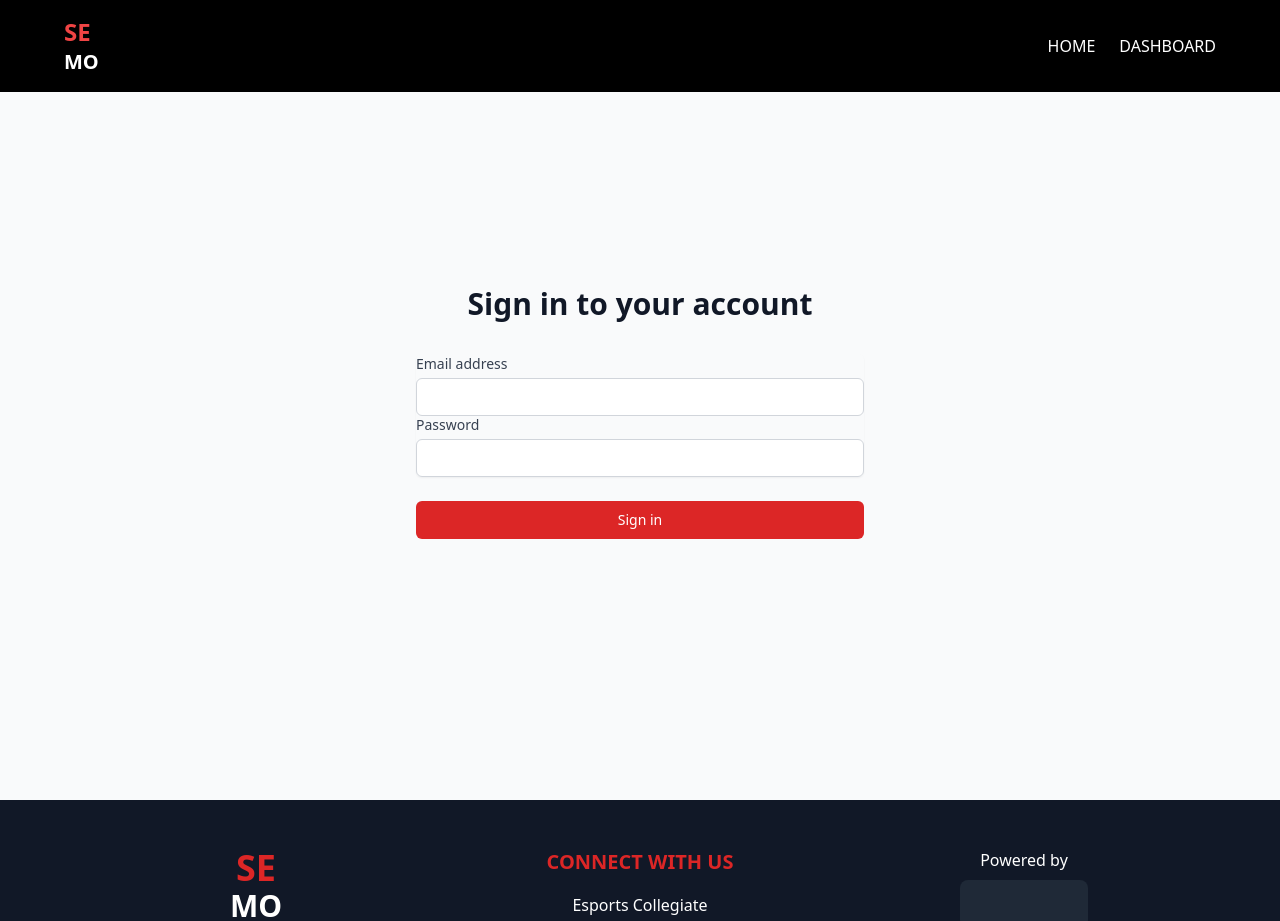
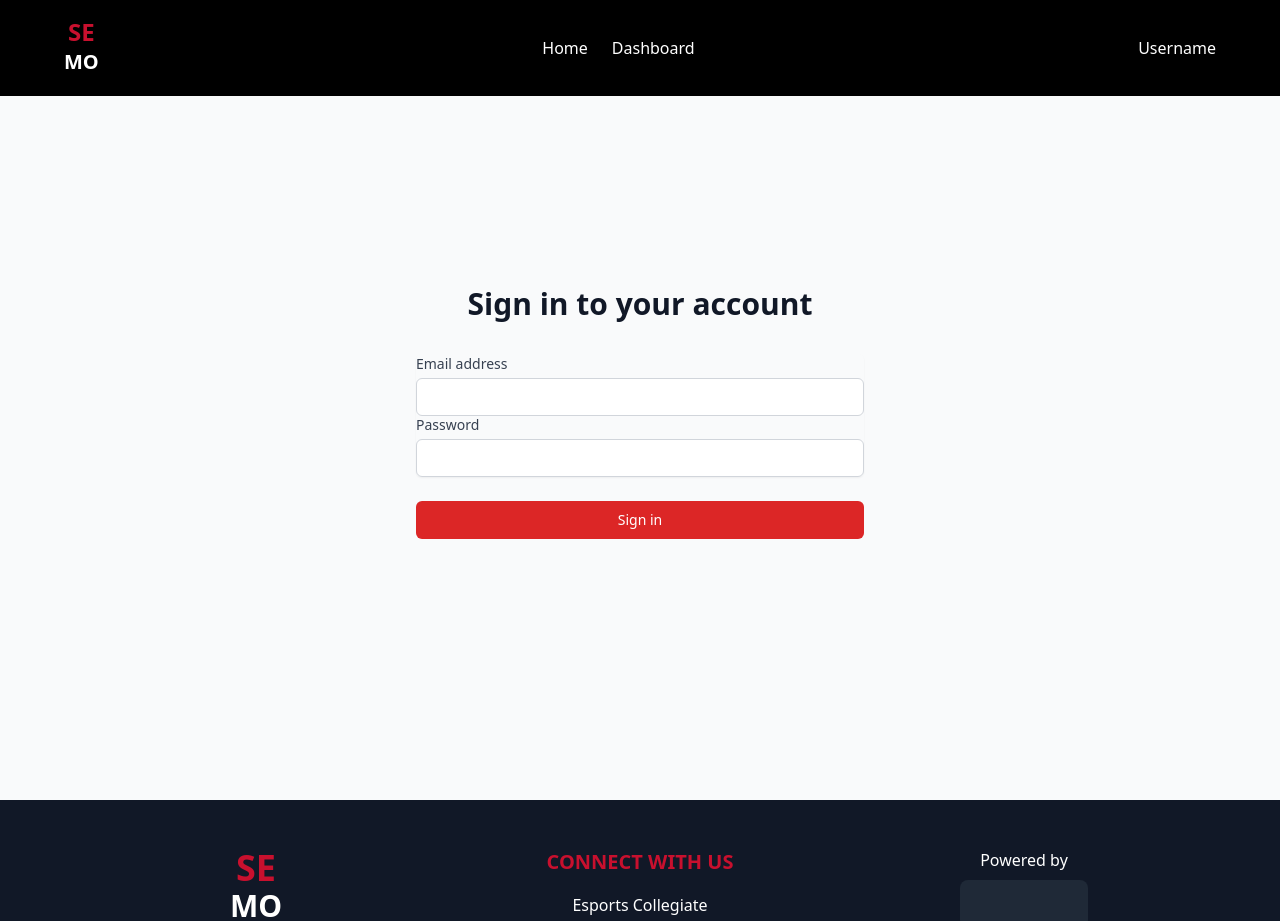
Before and after one commit to anuragbhattarai31/EsportsWeb, a React (Vite) app in the folder Frontend/: page /login in a window 1280 px wide. Shown: the top 921 px of the page. Built offline with nearby package versions, Linux system fonts and the light colour scheme.

Commit message:
updated navbar

```diff
--- a/Frontend/src/Components/Footer.jsx
+++ b/Frontend/src/Components/Footer.jsx
@@ -2,12 +2,12 @@ import React from 'react';
 
 const Footer = () => {
   return (
-    <footer className="bg-gray-900 text-white py-12 border-t-3 border-red-600">
+    <footer className="bg-gray-900 text-white py-12 border-t-3 border-semored">
       <div className="max-w-6xl mx-auto px-4 grid grid-cols-1 md:grid-cols-3 gap-8">
         {/* Left Section */}
         <div className="flex flex-col items-center">
           <div className="font-bold text-center mb-4">
-            <div className="text-red-600 text-4xl">SE</div>
+            <div className="text-semored text-4xl">SE</div>
             <div className="text-white text-3xl">MO</div>
           </div>
           <p className="text-sm text-center">
@@ -18,7 +18,7 @@ const Footer = () => {
 
         {/* Middle Section */}
         <div className="text-center">
-          <h3 className="text-red-600 text-xl font-bold mb-4">CONNECT WITH US</h3>
+          <h3 className="text-semored text-xl font-bold mb-4">CONNECT WITH US</h3>
           <p className="leading-relaxed">
             Esports Collegiate<br />
             123 University Drive<br />
--- a/Frontend/src/Components/Header.jsx
+++ b/Frontend/src/Components/Header.jsx
@@ -1,15 +1,113 @@
+import { useState, useEffect } from 'react';
+
 const Header = () => {
+  const [isOpen, setIsOpen] = useState(false);
+  const [isDropdownOpen, setIsDropdownOpen] = useState(false);
+  const [isUserDropdownOpen, setIsUserDropdownOpen] = useState(false);
+  const [username, setUsername] = useState('');
+
+  const toggleMenu = () => {
+    setIsOpen(!isOpen);
+  };
+
+  const handleMouseEnter = () => {
+    setIsDropdownOpen(true);
+  };
+
+  const handleMouseLeave = () => {
+    setTimeout(() => {
+      setIsDropdownOpen(false);
+    }, 200);
+  };
+
+  const handleUserMouseEnter = () => {
+    setIsUserDropdownOpen(true);
+  };
+
+  const handleUserMouseLeave = () => {
+    setIsUserDropdownOpen(false);
+  };
+
+  useEffect(() => {
+    const fetchUserDetails = async () => {
+      const token = localStorage.getItem('token');
+      if (!token) return;
+
+      try {
+        const response = await fetch('http://localhost:5000/api/auth/user', {
+          headers: { Authorization: `Bearer ${token}` },
+        });
+        const data = await response.json();
+        if (response.ok) {
+          setUsername(data.username);
+        } else {
+          console.error('Error fetching user details:', data.error);
+        }
+      } catch (error) {
+        console.error('Error fetching user details:', error);
+      }
+    };
+
+    fetchUserDetails();
+  }, []);
+
   return (
-      <header className="w-full bg-black text-white p-4 fixed top-0 z-50">
+    <header className="w-full bg-semoblack text-white p-4 fixed top-0 z-50">
       <div className="max-w-6xl mx-auto flex justify-between items-center">
-          <div className="font-bold">
-            <div className="text-red-500 text-2xl">SE</div>
+        <div
+          className="font-bold text-center mb-1 relative"
+          onMouseEnter={handleMouseEnter}
+          onMouseLeave={handleMouseLeave}
+        >
+          <div className="text-semored text-2xl">SE</div>
           <div className="text-white text-xl">MO</div>
+          <div className={`absolute top-full left-0 min-w-[700px] bg-semoblack text-white p-6 rounded-lg shadow-lg transition-transform duration-150 ease-out transform origin-top ${isDropdownOpen ? 'scale-100 opacity-100' : 'scale-95 opacity-0 pointer-events-none'}`} onMouseEnter={handleMouseEnter} onMouseLeave={handleMouseLeave}>
+            <div className="grid grid-cols-3 gap-10">
+              <div>
+                <h3 className="font-bold text-lg text-gray-300 pb-4 border-b border-gray-600">Games</h3>
+                <a href="#" className="block py-2 hover:text-semored">Valorant</a>
+                <a href="#" className="block py-2 hover:text-semored">Rocket League</a>
+                <a href="#" className="block py-2 hover:text-semored">CSGO</a>
+                <a href="#" className="block py-2 hover:text-semored">Rainbow Six Siege</a>
+                <a href="#" className="block py-2 hover:text-semored">League of Legends</a>
+                <a href="#" className="block py-2 hover:text-semored">Genshin Impact</a>
               </div>
-          <nav className="space-x-6">
-            <a href="/" className="hover:text-red-500">HOME</a>
-            <a href="/dashboard" className="hover:text-red-500">DASHBOARD</a>
+              <div>
+                <h3 className=" text-lg text-gray-300 pb-4 border-b border-gray-600">Teams</h3>
+                <a href="#" className="block py-2 hover:text-semored">Apply to the Team</a>
+                <a href="#" className="block py-2 hover:text-semored">Tournament Standings</a>
+                <a href="#" className="block py-2 hover:text-semored">Teams</a>
+              </div>
+              <div>
+                <h3 className=" text-lg text-gray-300 pb-4 border-b border-gray-600">Others</h3>
+                <a href="#" className="block py-2 hover:text-semored">News</a>
+                <a href="#" className="block py-2 hover:text-semored">Contact Us</a>
+              </div>
+            </div>
+          </div>
+        </div>
+        <nav className="space-x-6 hidden md:flex">
+          <a href="#" className="hover:text-semored">Home</a>
+          <a href="#" className="hover:text-semored">Dashboard</a>
         </nav>
+        <div
+          className="relative"
+          onMouseEnter={handleUserMouseEnter}
+          onMouseLeave={handleUserMouseLeave}
+        >
+          <div className="cursor-pointer">{username || 'Username'}</div>
+          <div className={`absolute top-full right-0 min-w-[150px] bg-semoblack text-white p-4 rounded-lg shadow-lg transition-transform duration-150 easeout transform origin-top ${isUserDropdownOpen ? 'scale-100 opacity-100' : 'scale-95 opacity-0 pointer-events-none'}`}>
+            <a href="#" className="block py-2 hover:text-semored">Profile</a>
+            <a href="#" className="block py-2 hover:text-red-500">Logout</a>
+          </div>
+        </div>
+        <div className="md:hidden">
+          <button onClick={toggleMenu} className="focus:outline-none">
+            <svg className="w-6 h-6" fill="none" stroke="currentColor" viewBox="0 0 24 24" xmlns="http://www.w3.org/2000/svg">
+              <path strokeLinecap="round" strokeLinejoin="round" strokeWidth="2" d="M4 6h16M4 12h16m-7 6h7"></path>
+            </svg>
+          </button>
+        </div>
       </div>
     </header>
   );
--- /dev/null
+++ b/Frontend/src/Components/Layout.jsx
@@ -0,0 +1,15 @@
+import React from 'react';
+import Header from './Header';
+
+const Layout = ({ children }) => {
+  return (
+    <div>
+      <Header />
+      <main className="pt-16"> {/* Adjust padding to match the height of the header */}
+        {children}
+      </main>
+    </div>
+  );
+};
+
+export default Layout;
--- a/Frontend/src/Pages/Dashboard.jsx
+++ b/Frontend/src/Pages/Dashboard.jsx
@@ -1,5 +1,6 @@
 import React, { useEffect, useState } from 'react';
 import { useNavigate } from 'react-router-dom';
+import Layout from '../Components/layout';
 
 const Dashboard = () => {
   const [dashboardData, setDashboardData] = useState(null);
@@ -35,18 +36,9 @@ const Dashboard = () => {
   }, [navigate]);
 
   return (
+    <Layout>
+      <div className="dashboard-content">
         <div className="min-h-screen bg-gray-100">
-      {/* Navigation Bar */}
-      <nav className="bg-blue-600 text-white p-4 flex justify-between items-center">
-        <h1 className="text-2xl font-bold">User Dashboard</h1>
-        <button
-          onClick={handleLogout}
-          className="bg-white text-blue-600 px-4 py-2 rounded-lg hover:bg-blue-100 transition-colors"
-        >
-          Logout
-        </button>
-      </nav>
-
           {/* Main Content */}
           <div className="max-w-7xl mx-auto px-4 sm:px-6 lg:px-8 py-8">
             {dashboardData ? (
@@ -56,19 +48,19 @@ const Dashboard = () => {
                     {dashboardData.message}
                   </h2>
                   <p className="text-gray-600">
-                User ID: <span className="font-mono text-blue-600">{dashboardData.user.id}</span>
+                    User ID: <span className="font-mono text-semored">{dashboardData.user.id}</span>
                   </p>
                 </div>
 
                 {/* User Stats Grid */}
                 <div className="grid grid-cols-1 md:grid-cols-2 gap-6">
-              <div className="bg-blue-50 p-4 rounded-lg">
-                <h3 className="text-blue-700 font-medium">Your Reservations</h3>
-                <p className="text-2xl font-bold text-blue-600">0</p>
+                  <div className="bg-red-50 p-4 rounded-lg">
+                    <h3 className="text-semored font-medium">Your Reservations</h3>
+                    <p className="text-2xl font-bold text-semored">0</p>
                   </div>
-              <div className="bg-blue-50 p-4 rounded-lg">
-                <h3 className="text-blue-700 font-medium">Upcoming Matches</h3>
-                <p className="text-2xl font-bold text-blue-600">0</p>
+                  <div className="bg-red-50 p-4 rounded-lg">
+                    <h3 className="text-semored font-medium">Upcoming Matches</h3>
+                    <p className="text-2xl font-bold text-semored">0</p>
                   </div>
                 </div>
               </div>
@@ -80,7 +72,8 @@ const Dashboard = () => {
             )}
           </div>
         </div>
-
+      </div>
+    </Layout>
   );
 };
 
--- a/Frontend/tailwind.config.cjs
+++ b/Frontend/tailwind.config.cjs
@@ -4,7 +4,12 @@ module.exports = {
     "./src/**/*.{js,ts,jsx,tsx}",
   ],
   theme: {
-    extend: {},
+    extend: {
+      colors: {
+        semored: '#C8102E',
+        semoblack: '#000000',
+      },
+    },
   },
   plugins: [],
 }
```
Also changed, not shown: 2 other files (tests, documents, lock files or other folders). Lines whose indentation alone changed are shown as unchanged.
